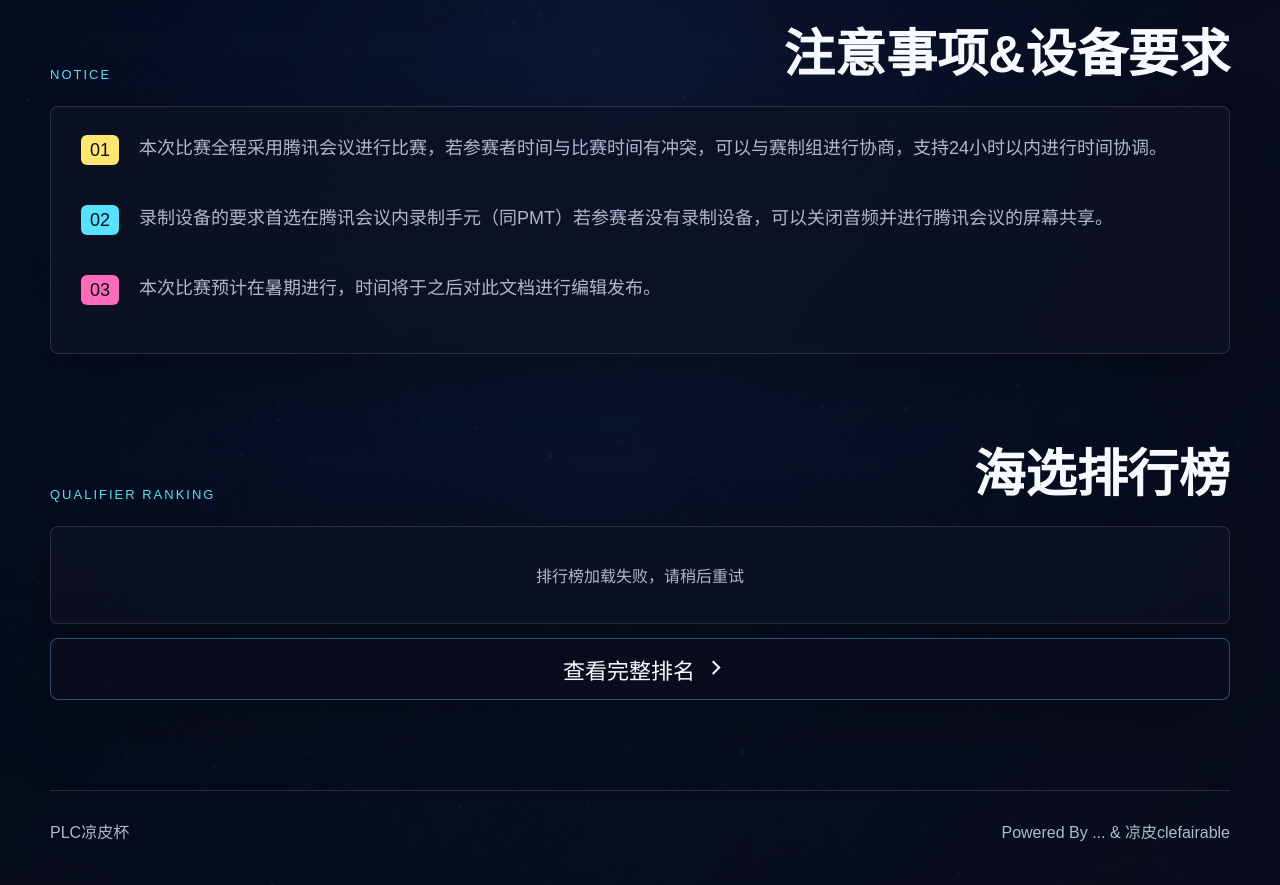
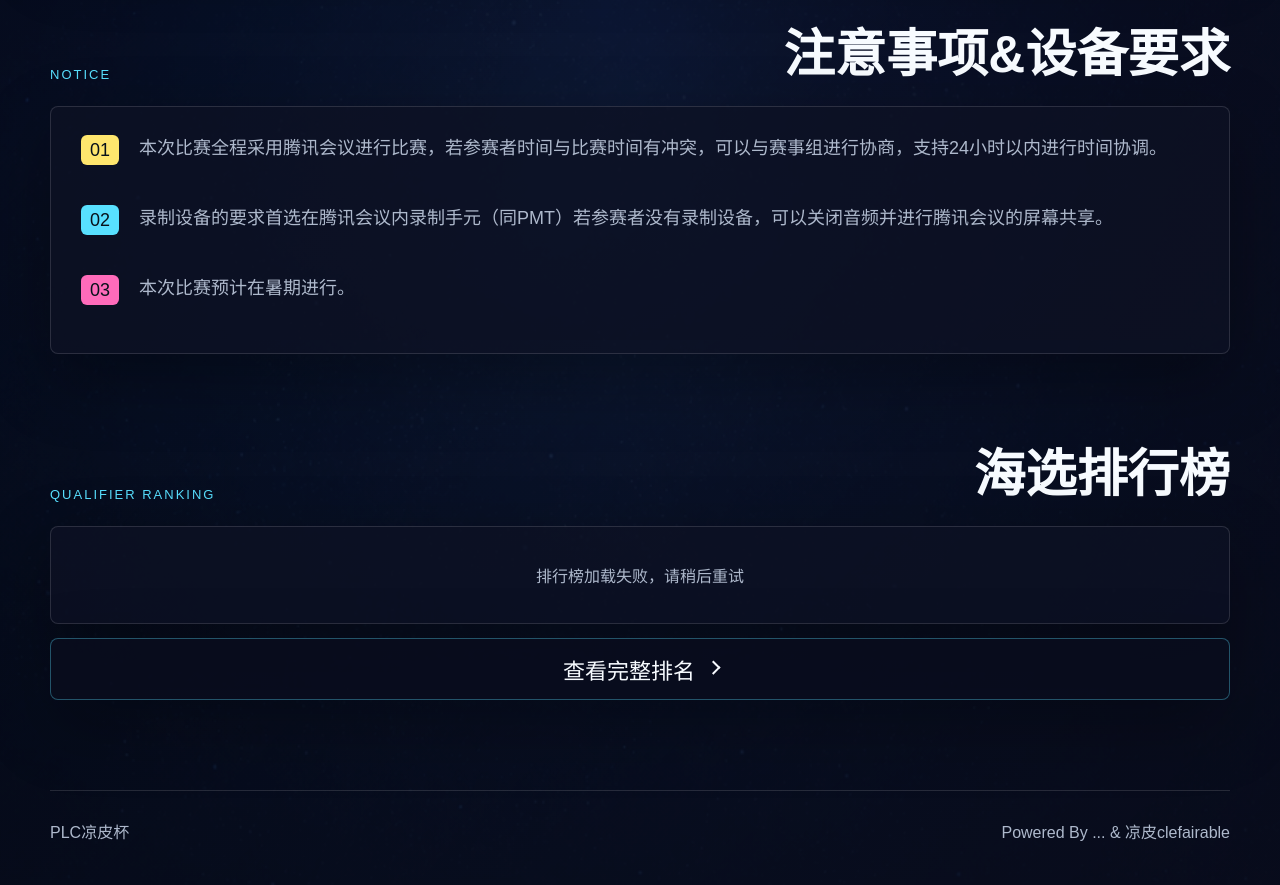
Before and after one commit to SanGeDian123/plc-liangpi-cup, a plain HTML site: page client/event.html in a window 1280 px wide. Shown: the part 2860-3745 px from the top of the page. Drawn offline with Linux system fonts and the light colour scheme; no server answers; a web font is replaced by a local one.

Commit message:
Update event homepage content

```diff
--- a/client/event.html
+++ b/client/event.html
@@ -194,9 +194,9 @@
       </div>
 
       <ol class="requirement-list">
-        <li>本次比赛全程采用腾讯会议进行比赛，若参赛者时间与比赛时间有冲突，可以与赛制组进行协商，支持24小时以内进行时间协调。</li>
+        <li>本次比赛全程采用腾讯会议进行比赛，若参赛者时间与比赛时间有冲突，可以与赛事组进行协商，支持24小时以内进行时间协调。</li>
         <li>录制设备的要求首选在腾讯会议内录制手元（同PMT）若参赛者没有录制设备，可以关闭音频并进行腾讯会议的屏幕共享。</li>
-        <li>本次比赛预计在暑期进行，时间将于之后对此文档进行编辑发布。</li>
+        <li>本次比赛预计在暑期进行。</li>
       </ol>
     </section>
 
```
